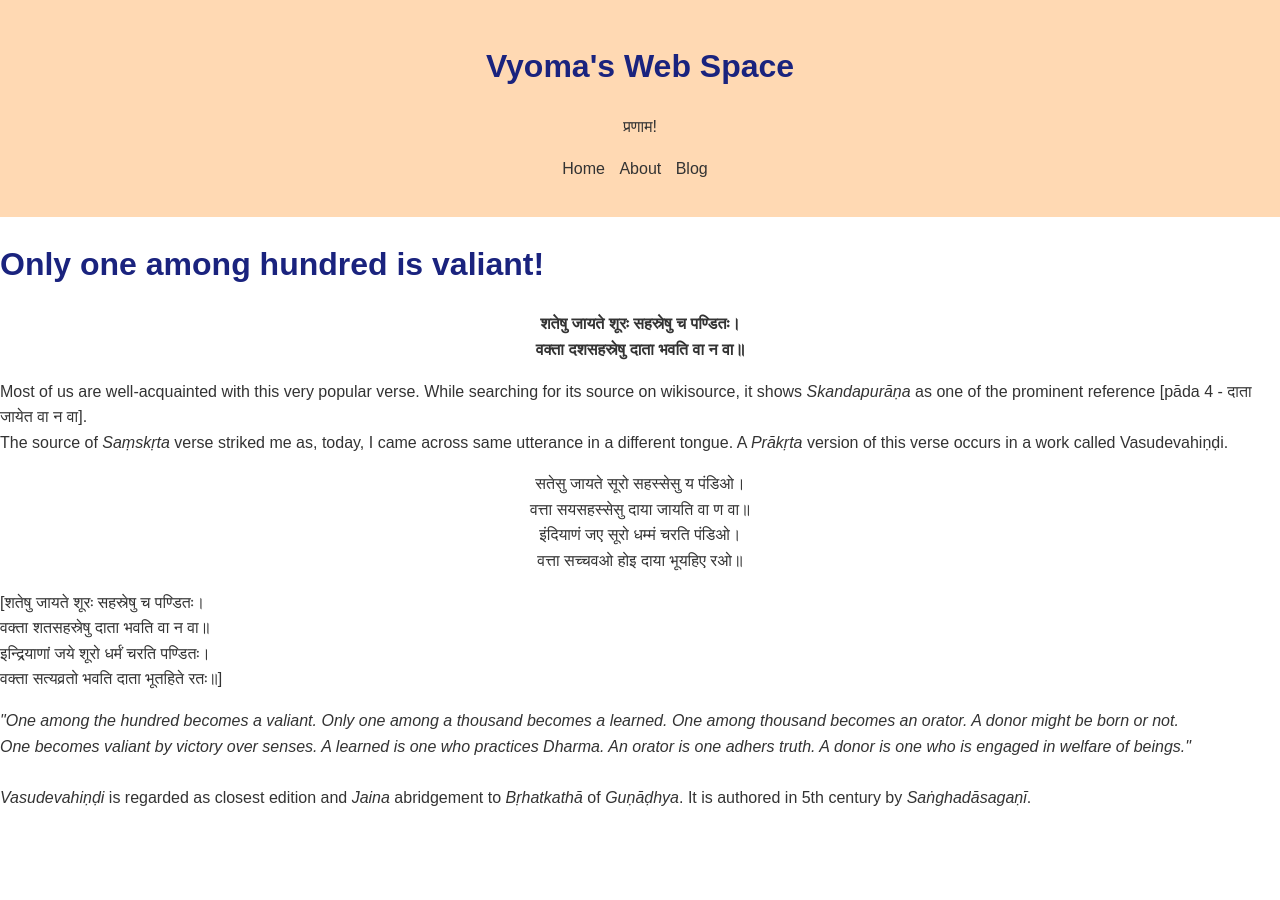
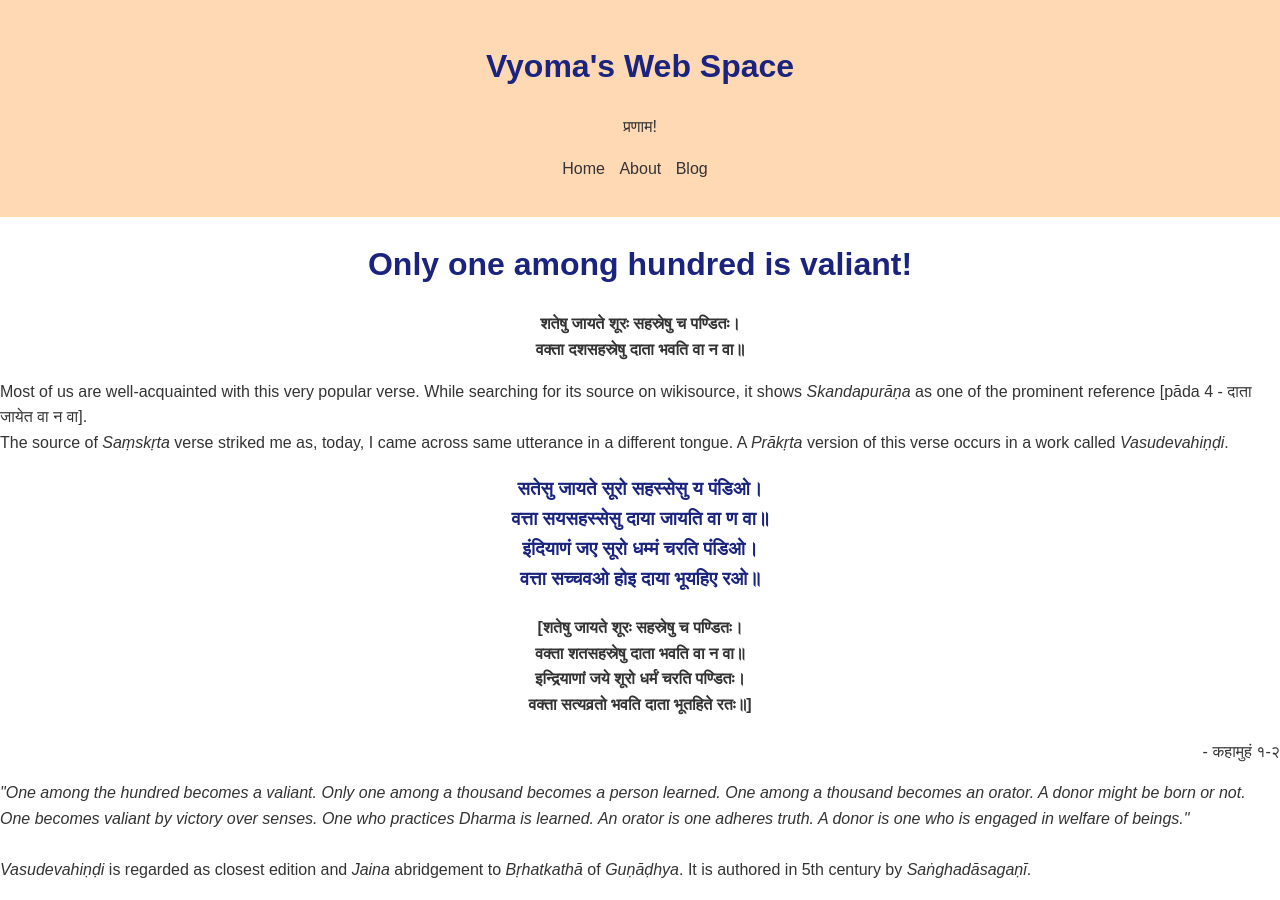
Before and after one commit to svyoma/svyoma.github.io, a Jekyll site: the page blogs/satesu_jayate_surah.html, which Jekyll copies as it is, in a window 1280 px wide. Built offline with Jekyll 4.4.1, drawn with Linux system fonts in a browser that asks for light colours; some web fonts are replaced.

Commit message:
Update satesu_jayate_surah.html

```diff
--- a/blogs/satesu_jayate_surah.html
+++ b/blogs/satesu_jayate_surah.html
@@ -106,13 +106,14 @@
     </header>
     <title>Similar Utterance in Saṃskṛta and Prākṛta works - 1</title>
 <body>
-<h1>Only one among hundred is valiant!</h1>
+<h1 style="text-align: center;">Only one among hundred is valiant!</h1>
 <blockquote>
 <p style="text-align: center;"><strong>शतेषु जायते शूरः सहस्रेषु च पण्डितः।</strong><br /><strong>वक्ता दशसहस्रेषु दाता भवति वा न वा॥</strong></p>
 </blockquote>
-<p>Most of us are well-acquainted with this very popular verse. While searching for its source on wikisource, it shows <em>Skandapurāṇa</em> as one of the prominent reference [pāda 4 - दाता जायेत वा न वा].<br />The source of <em>Saṃskṛta</em> verse striked me as, today, I came across same utterance in a different tongue. A <em>Prākṛta</em> version of this verse occurs in a work called Vasudevahiṇḍi. </p>
-<p style="text-align: center;">सतेसु जायते सूरो सहस्सेसु य पंडिओ।<br />वत्ता सयसहस्सेसु दाया जायति वा ण वा॥<br />इंदियाणं जए सूरो धम्मं चरति पंडिओ।<br />वत्ता सच्चवओ होइ दाया भूयहिए रओ॥</p>
-<p style="text-align: left;">[शतेषु जायते शूरः सहस्रेषु च पण्डितः।<br />वक्ता शतसहस्रेषु दाता भवति वा न वा॥<br />इन्द्रियाणां जये शूरो धर्मं चरति पण्डितः।<br />वक्ता सत्यव्रतो भवति दाता भूतहिते रतः॥]</p>
-<p><em>"One among the hundred becomes a valiant. Only one among a thousand becomes a learned. One among thousand becomes an orator. A donor might be born or not.</em><br /><em>One becomes valiant by victory over senses. A learned is one who practices Dharma. An orator is one adhers truth. A donor is one who is engaged in welfare of beings."</em> <br /><br /><em>Vasudevahiṇḍi</em> is regarded as closest edition and <em>Jaina</em> abridgement to <em>Bṛhatkathā </em>of <em>Guṇāḍhya</em>. It is authored in 5th century by <em>Saṅghadāsagaṇī</em>.</p>
+<p>Most of us are well-acquainted with this very popular verse. While searching for its source on wikisource, it shows <em>Skandapurāṇa</em> as one of the prominent reference [pāda 4 - दाता जायेत वा न वा].<br />The source of <em>Saṃskṛta</em> verse striked me as, today, I came across same utterance in a different tongue. A <em>Prākṛta</em> version of this verse occurs in a work called <em>Vasudevahiṇḍi</em>. </p>
+<h3 style="text-align: center; color: #1a237e;"><b>सतेसु जायते सूरो सहस्सेसु य पंडिओ।<br />वत्ता सयसहस्सेसु दाया जायति वा ण वा॥<br />इंदियाणं जए सूरो धम्मं चरति पंडिओ।<br />वत्ता सच्चवओ होइ दाया भूयहिए रओ॥</b></h3>
+<h4 style="text-align: center;">[शतेषु जायते शूरः सहस्रेषु च पण्डितः।<br />वक्ता शतसहस्रेषु दाता भवति वा न वा॥<br />इन्द्रियाणां जये शूरो धर्मं चरति पण्डितः।<br />वक्ता सत्यव्रतो भवति दाता भूतहिते रतः॥]</h4>
+<p style="text-align: right;"> - कहामुहं १-२</p>
+<p><em>"One among the hundred becomes a valiant. Only one among a thousand becomes a person learned. One among a thousand becomes an orator. A donor might be born or not.</em><br /><em>One becomes valiant by victory over senses. One who practices Dharma is learned. An orator is one adheres truth. A donor is one who is engaged in welfare of beings."</em> <br /><br /><em>Vasudevahiṇḍi</em> is regarded as closest edition and <em>Jaina</em> abridgement to <em>Bṛhatkathā </em>of <em>Guṇāḍhya</em>. It is authored in 5th century by <em>Saṅghadāsagaṇī</em>.</p>
 </body>
 </html>
```
